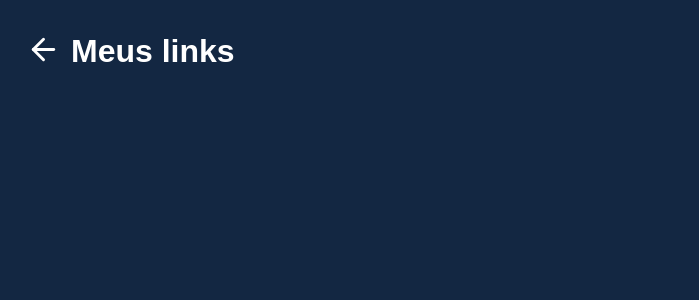
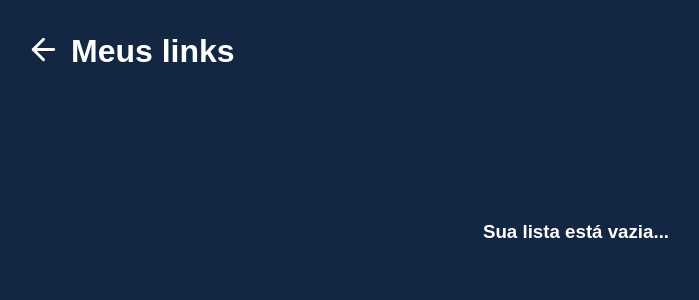
Before and after one commit to matheuslima99/devLinks, a React (Create React App) app: page /links in a window 1280 px wide. Shown: the top 300 px of the page, without its empty margins (64-763 px from the left). Built offline with nearby package versions, Linux system fonts and the light colour scheme.

Commit message:
link page modifications

```diff
--- a/src/pages/Links/index.tsx
+++ b/src/pages/Links/index.tsx
@@ -11,6 +11,7 @@ import { getLinksSave, deleteLink } from "../../services/storeLinks";
 
 export const Links = () => {
   const [data, setData] = useState<any>([]);
+  const [haveLink, setHaveLink] = useState(true);
 
   const copyLink = async (link: string) => {
     await navigator.clipboard.writeText(link);
@@ -20,12 +21,20 @@ export const Links = () => {
   const handleDelete = (links: ILink) => {
     let result = deleteLink(data, links);
 
-    setData(result)
+    if (result.length === 0) {
+      setHaveLink(false);
+    }
+
+    setData(result);
   };
 
   useEffect(() => {
     const getLinks = async () => {
       const response = await getLinksSave("@savedlinks");
+
+      if (response.length === 0) {
+        setHaveLink(false);
+      }
 
       setData(response);
     };
@@ -44,6 +53,7 @@ export const Links = () => {
           <h1>Meus links</h1>
         </C.HeaderLinks>
 
+        {haveLink ? (
           <C.LinksArea>
             {data.map((links: ILink) => {
               return (
@@ -56,6 +66,11 @@ export const Links = () => {
               );
             })}
           </C.LinksArea>
+        ) : (
+          <C.NoLinksContainer>
+            <h3>Sua lista está vazia...</h3>
+          </C.NoLinksContainer>
+        )}
       </C.Area>
     </C.Container>
   );
--- a/src/pages/Links/styles.ts
+++ b/src/pages/Links/styles.ts
@@ -1,11 +1,11 @@
-import styled from "styled-components";
+import styled, { keyframes } from "styled-components";
 
 export const Container = styled.div`
   width: 100%;
   min-height: 100vh;
-  `;
+`;
 
-  export const Area = styled.div`
+export const Area = styled.div`
   width: 100%;
   max-width: 1120px;
   padding: 32px 10px;
@@ -27,19 +27,39 @@ export const HeaderLinks = styled.div`
   }
 
   @media (max-width: 650px) {
-    h1{
+    h1 {
       font-size: 28px;
     }
   }
 
   @media (max-width: 390px) {
-    h1{
+    h1 {
       font-size: 25px;
     }
   }
-
 `;
 
 export const LinksArea = styled.div`
   width: 100%;
 `;
+
+const slideL = keyframes`
+  from{
+    transform: translateY(40px);
+  }
+  to{
+    transform: translatey(0px);
+  }
+`;
+
+
+export const NoLinksContainer = styled.div`
+  width: 100%;
+  text-align: center;
+  margin-top: 150px;
+  animation: ${slideL} 1s;
+
+  h3 {
+    color: #fff;
+  }
+`;
```
Lines whose indentation alone changed are shown as unchanged.
